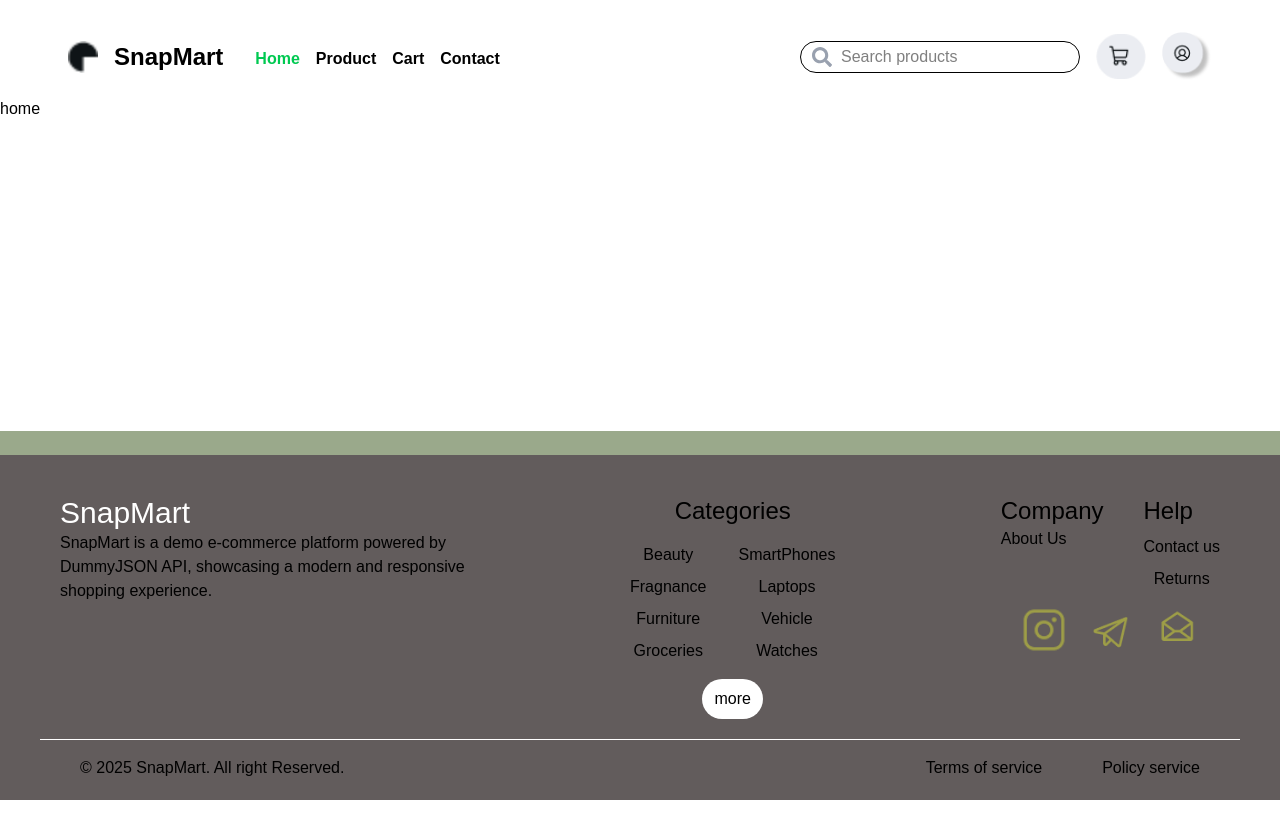
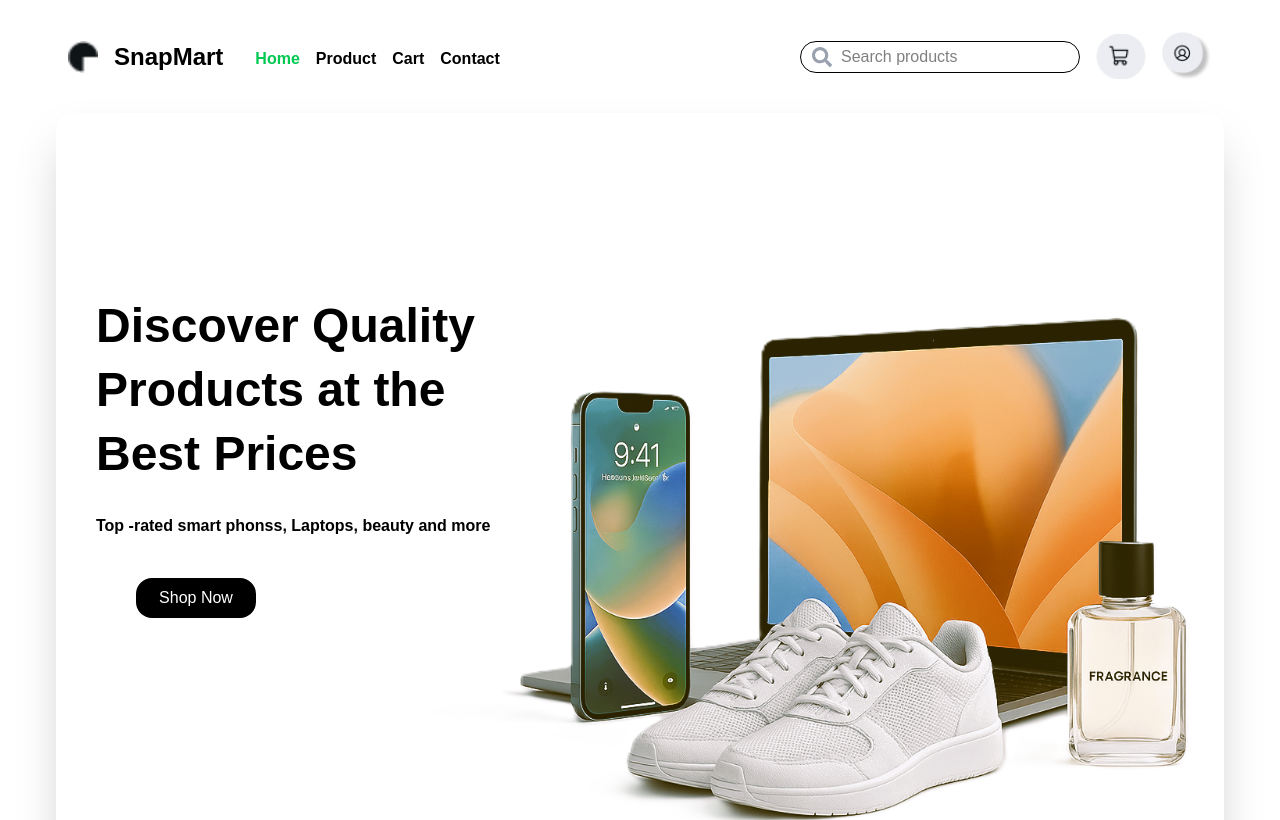
Before and after one commit to Laterat/snapmart, a Next.js app: page / in a window 1280 px wide. Shown: the top 820 px of the page. Built offline with nearby package versions, Linux system fonts and the light colour scheme.

Commit message:
feat: hero sectio

```diff
--- /dev/null
+++ b/components/common/productCard.tsx
@@ -0,0 +1,7 @@
+
+
+const Card:React.FC=()=>{
+    return(
+
+    );
+}
--- a/pages/index.tsx
+++ b/pages/index.tsx
@@ -3,8 +3,33 @@ import Hero from "../public/assets/hero.png";
 
 export default function Home() {
   return (
-   < >
-      home
-    </>
+    <section className="py-4 px-4">
+      <div className="flex justify-center mx-10 rounded-2xl shadow-2xl p-4">
+        <Image
+          src={Hero}
+          alt="Snapmart Logo"
+          className="w-full h-200 object-cover rounded-2xl"
+          priority
+        />
+        <div className="absolute inset-0 flex flex-col  justify-center text-black px-4 space-y-4 ml-20 mt-30">
+          <p className="text-4xl md:text-5xl font-extrabold ">
+           Discover Quality
+          </p>
+          <p className="text-4xl md:text-5xl font-extrabold ">
+            Products at the
+          </p>
+          <p className="text-4xl md:text-5xl font-extrabold ">
+           Best Prices
+          </p>
+          <p className="text-base font-semibold mt-5">
+           Top -rated smart phonss, Laptops, beauty and more
+          </p>
+          <button className="bg-black text-white px-5 py-2 rounded-2xl w-30 mt-6 ml-10">Shop Now</button>
+        </div>
+      </div>
+      <div>
+        <h1>Top Rated Products</h1>
+      </div>
+    </section>
   );
 }
```
